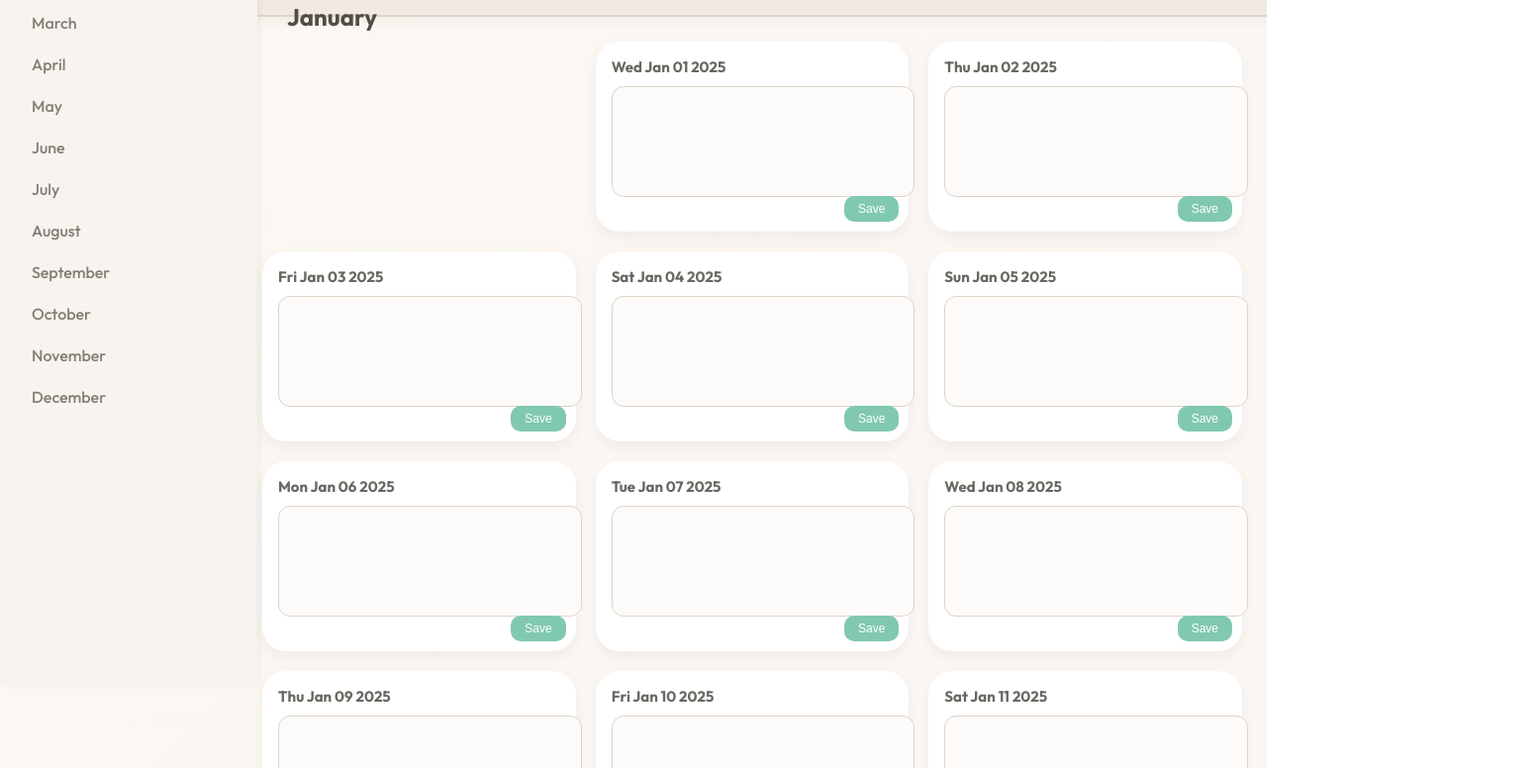
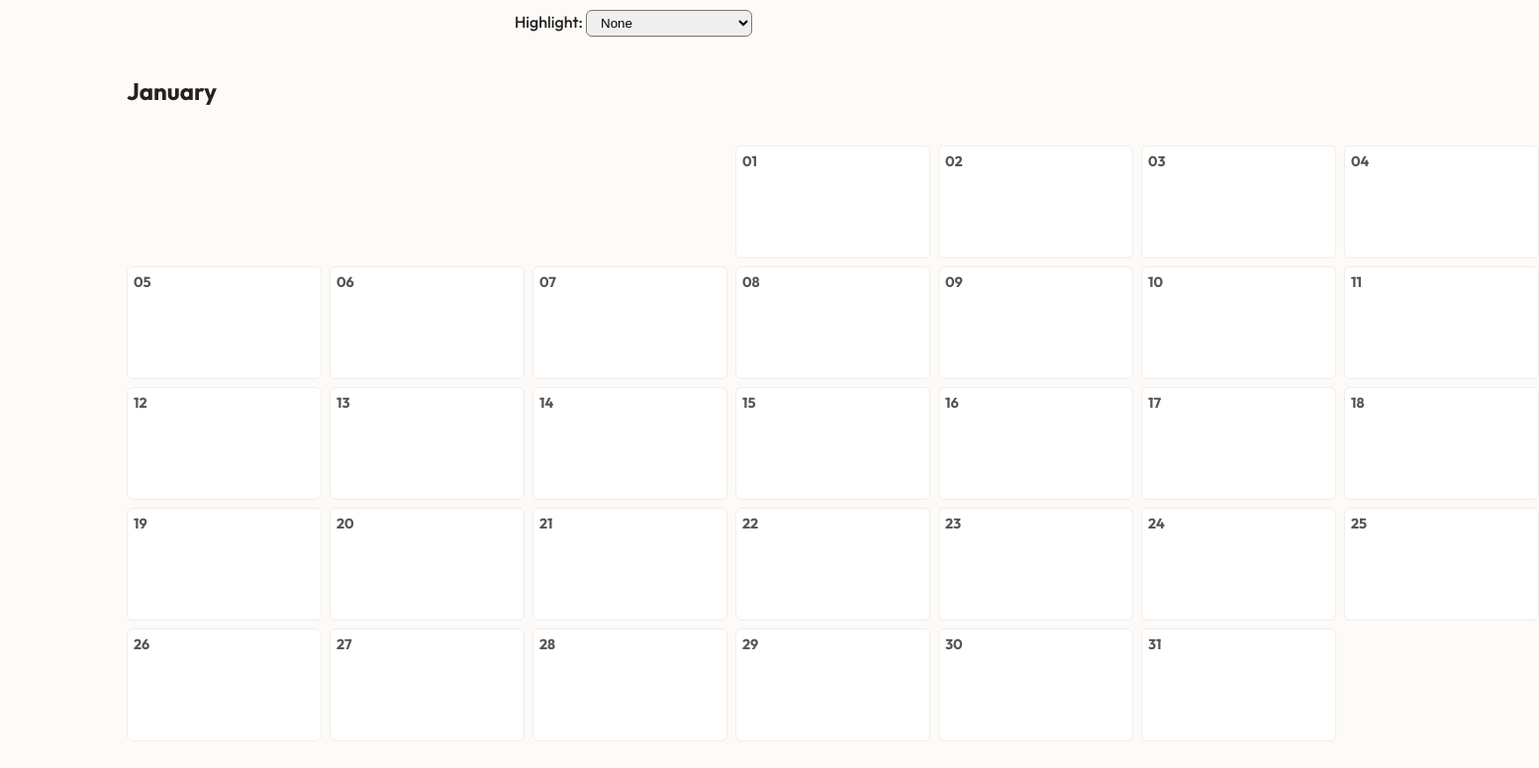
Before and after one commit to enaena777/ireventscalendarWYNX, a plain HTML site: page index.html in a window 1280 px wide. Shown: the part 150-926 px from the top of the page at 99% size, 1555 px wide, since content can reach past the window. Drawn offline with Linux system fonts and the light colour scheme.

Commit message:
Update index.html

```diff
--- a/index.html
+++ b/index.html
@@ -3,212 +3,231 @@
 <head>
   <meta charset="UTF-8" />
   <meta name="viewport" content="width=device-width, initial-scale=1.0" />
-  <title>IR Calendar — Wynx Vibes</title>
+  <title>2025 Monthly Content Calendar</title>
   <link href="https://fonts.googleapis.com/css2?family=Outfit:wght@300;500;700&display=swap" rel="stylesheet">
   <style>
     body {
       font-family: 'Outfit', sans-serif;
-      background: linear-gradient(135deg, #fdf7f2, #e4eff5);
+      background-color: #fdfaf7;
       margin: 0;
-      padding: 0;
-      color: #2e2b28;
+      color: #222;
       display: flex;
+      flex-direction: column;
+      align-items: center;
     }
+
     header {
-      background-color: #f0eae0;
-      padding: 30px;
       text-align: center;
-      box-shadow: 0 4px 12px rgba(0,0,0,0.05);
-      border-bottom: 2px solid #dcd5ca;
+      margin-top: 40px;
     }
+
     header h1 {
+      font-size: 2rem;
+      color: #ff4f2d;
       margin: 0;
-      font-size: 2.6rem;
-      color: #463f3a;
     }
-    header p {
+
+    header h2 {
+      font-size: 1.5rem;
       font-weight: 300;
+      margin: 10px 0 40px;
     }
-    .sidebar {
-      width: 220px;
-      background-color: #f7f3ee;
-      height: 100vh;
-      overflow-y: auto;
-      padding: 20px;
-      box-shadow: 2px 0 8px rgba(0,0,0,0.05);
-      position: fixed;
+
+    .month-section {
+      margin-bottom: 80px;
+      width: 100%;
+      max-width: 1024px;
     }
-    .sidebar h2 {
-      font-size: 18px;
-      color: #5e574f;
-    }
-    .month-link {
-      display: block;
-      margin: 10px 0;
-      color: #857c74;
-      font-weight: 500;
-      cursor: pointer;
-      padding: 6px 12px;
-      border-radius: 8px;
-      transition: background 0.2s;
-    }
-    .month-link:hover {
-      background-color: #e0dad3;
-    }
-    .main-content {
-      margin-left: 240px;
-      width: calc(100% - 240px);
-    }
+
     .calendar {
       display: grid;
-      grid-template-columns: repeat(auto-fit, minmax(250px, 1fr));
+      grid-template-columns: repeat(7, 1fr);
+      gap: 8px;
+      width: 100%;
+      padding: 20px 0;
+    }
+
+    .day {
+      background: white;
+      border: 1px solid #eee;
+      border-radius: 6px;
+      min-height: 100px;
+      padding: 6px;
+      display: flex;
+      flex-direction: column;
+      justify-content: space-between;
+    }
+
+    .day span {
+      font-size: 0.9rem;
+      font-weight: 600;
+      color: #555;
+    }
+
+    .note {
+      flex-grow: 1;
+      margin-top: 5px;
+      font-size: 0.85rem;
+      border: none;
+      resize: none;
+      background: transparent;
+      outline: none;
+    }
+
+    .legend {
+      margin: 40px 0;
+      display: flex;
       gap: 20px;
-      padding: 25px;
     }
-    .month-section {
-      padding-top: 60px;
-      margin-top: -60px;
+
+    .legend div {
+      display: flex;
+      align-items: center;
+      gap: 6px;
+      font-size: 0.9rem;
     }
-    .month-title {
-      font-size: 24px;
-      font-weight: 600;
-      padding: 20px 25px 0;
-      color: #534c45;
+
+    .circle {
+      width: 12px;
+      height: 12px;
+      border-radius: 50%;
+      display: inline-block;
     }
-    .day {
-      background-color: #fff;
-      border-radius: 24px;
-      box-shadow: 0 6px 16px rgba(0, 0, 0, 0.05);
-      padding: 16px;
-      min-height: 160px;
-      position: relative;
-      transition: transform 0.2s ease, box-shadow 0.2s ease;
+
+    .cyan { background-color: #00cfff; }
+    .magenta { background-color: #ff3cac; }
+    .orange { background-color: #ffc400; }
+
+    .highlight-cyan { background-color: #e2faff; }
+    .highlight-magenta { background-color: #ffe3f1; }
+    .highlight-orange { background-color: #fff7de; }
+
+    .controls {
+      margin-bottom: 20px;
     }
-    .day textarea {
+
+    select {
+      padding: 4px 10px;
+      border-radius: 6px;
+    }
+
+    .sidebar {
+      max-width: 1024px;
+      display: flex;
+      justify-content: space-between;
+      margin-top: 40px;
       width: 100%;
-      height: 90px;
+      padding: 0 20px;
+    }
+
+    .sidebar textarea {
+      width: 48%;
+      height: 100px;
+      padding: 10px;
+      font-size: 0.9rem;
+      border-radius: 6px;
+      border: 1px solid #ddd;
       resize: none;
-      border: 1px solid #ddd3c7;
-      border-radius: 12px;
-      padding: 10px;
-      margin-top: 10px;
-      font-size: 14px;
-      background-color: #fdfbf9;
-      color: #3e3a35;
     }
-    .day-number {
-      font-weight: bold;
-      color: #6a6761;
-      font-size: 15px;
-    }
-    .save-btn {
-      position: absolute;
-      bottom: 10px;
-      right: 10px;
-      background-color: #80c9af;
-      color: white;
-      border: none;
-      padding: 6px 14px;
-      font-size: 12px;
-      border-radius: 10px;
-      cursor: pointer;
-    }
-    .save-btn:hover {
-      background-color: #6bb69d;
-    }
-    .highlight-hr { background-color: #d1f8ff !important; }
-    .highlight-marketing { background-color: #ffd3ec !important; }
-    .highlight-innovation { background-color: #dce8ff !important; }
   </style>
 </head>
 <body>
+  <header>
+    <h1>2025 CONTENT CALENDAR</h1>
+    <h2>Click a day to highlight. Notes saved in your browser.</h2>
+  </header>
+
+  <div class="controls">
+    <label for="highlight">Highlight:</label>
+    <select id="highlight">
+      <option value="">None</option>
+      <option value="cyan">Channel 1 (Cyan)</option>
+      <option value="magenta">Channel 2 (Magenta)</option>
+      <option value="orange">Channel 3 (Orange)</option>
+    </select>
+  </div>
+
+  <div id="months-container"></div>
+
+  <div class="legend">
+    <div><span class="circle cyan"></span> Channel 1</div>
+    <div><span class="circle magenta"></span> Channel 2</div>
+    <div><span class="circle orange"></span> Channel 3</div>
+  </div>
+
   <div class="sidebar">
-    <h2>Jump to Month</h2>
-    <div id="sidebar-links"></div>
+    <textarea placeholder="Goals..."></textarea>
+    <textarea placeholder="Notes..."></textarea>
   </div>
-  <div class="main-content">
-    <header>
-      <h1>IR Calendar — Wynx Vibes</h1>
-      <p>Click any day to write a note, assign a category, and highlight by team. All notes are saved on your device.</p>
-    </header>
-    <div class="calendar" id="calendar"></div>
-  </div>
+
   <script>
-    const currentYear = new Date().getFullYear();
-    const today = new Date().toDateString();
-    const calendar = document.getElementById('calendar');
-    const sidebarLinks = document.getElementById('sidebar-links');
-    const months = ["January", "February", "March", "April", "May", "June", "July", "August", "September", "October", "November", "December"];
+    const highlightSelect = document.getElementById('highlight');
+    const monthsContainer = document.getElementById('months-container');
+    const highlightColors = ['cyan', 'magenta', 'orange'];
 
-    let currentHighlight = '';
+    let highlightColor = '';
+    highlightSelect.addEventListener('change', () => {
+      highlightColor = highlightSelect.value;
+    });
 
-    function scrollToMonth(monthIndex) {
-      const target = document.getElementById(`month-${monthIndex}`);
-      if (target) {
-        target.scrollIntoView({ behavior: 'smooth' });
-      }
+    const months = [
+      'January', 'February', 'March', 'April', 'May', 'June',
+      'July', 'August', 'September', 'October', 'November', 'December'
+    ];
+
+    for (let m = 0; m < 12; m++) {
+      const date = new Date(2025, m, 1);
+      const firstDay = date.getDay();
+      const daysInMonth = new Date(2025, m + 1, 0).getDate();
+
+      const section = document.createElement('section');
+      section.className = 'month-section';
+
+      const title = document.createElement('h2');
+      title.textContent = months[m];
+      section.appendChild(title);
+
+      const calendar = document.createElement('div');
+      calendar.className = 'calendar';
+
+      for (let i = 0; i < firstDay; i++) {
+        const empty = document.createElement('div');
+        calendar.appendChild(empty);
       }
 
-    function generateCalendar(year) {
-      for (let m = 0; m < 12; m++) {
-        const monthHeader = document.createElement('h2');
-        monthHeader.textContent = months[m];
-        monthHeader.className = 'month-title month-section';
-        monthHeader.id = `month-${m}`;
-        calendar.appendChild(monthHeader);
+      for (let day = 1; day <= daysInMonth; day++) {
+        const dayEl = document.createElement('div');
+        dayEl.className = 'day';
 
-        const monthLink = document.createElement('div');
-        monthLink.textContent = months[m];
-        monthLink.className = 'month-link';
-        monthLink.onclick = () => scrollToMonth(m);
-        sidebarLinks.appendChild(monthLink);
-
-        const daysInMonth = new Date(year, m + 1, 0).getDate();
-        for (let d = 1; d <= daysInMonth; d++) {
-          const date = new Date(year, m, d);
-          const dayDiv = document.createElement('div');
-          dayDiv.className = 'day';
-
-          const dayNumber = document.createElement('div');
-          dayNumber.className = 'day-number';
-          dayNumber.textContent = date.toDateString();
+        const dateSpan = document.createElement('span');
+        dateSpan.textContent = String(day).padStart(2, '0');
 
         const note = document.createElement('textarea');
-          const key = `note-${year}-${m}-${d}`;
-          const savedNote = localStorage.getItem(key);
-          if (savedNote) note.value = savedNote;
+        note.className = 'note';
+        const key = `2025-${m + 1}-${day}`;
+        const storedNote = localStorage.getItem(key);
+        if (storedNote) note.value = storedNote;
 
-          const highlightKey = `highlight-${year}-${m}-${d}`;
-          const savedHighlight = localStorage.getItem(highlightKey);
-          if (savedHighlight) dayDiv.classList.add(`highlight-${savedHighlight}`);
+        note.addEventListener('input', () => {
+          localStorage.setItem(key, note.value);
+        });
 
-          note.addEventListener('click', (e) => e.stopPropagation());
+        dayEl.appendChild(dateSpan);
+        dayEl.appendChild(note);
 
-          const saveBtn = document.createElement('button');
-          saveBtn.textContent = 'Save';
-          saveBtn.className = 'save-btn';
-          saveBtn.onclick = (e) => {
-            e.stopPropagation();
-            localStorage.setItem(key, note.value);
-          };
+        dayEl.addEventListener('click', () => {
+          if (highlightColor) {
+            dayEl.classList.remove(...highlightColors.map(c => `highlight-${c}`));
+            dayEl.classList.add(`highlight-${highlightColor}`);
+          }
+        });
 
-          dayDiv.onclick = () => {
-            if (currentHighlight) {
-              dayDiv.classList.remove('highlight-hr', 'highlight-marketing', 'highlight-innovation');
-              dayDiv.classList.add(`highlight-${currentHighlight}`);
-              localStorage.setItem(highlightKey, currentHighlight);
-            }
-          };
-
-          dayDiv.appendChild(dayNumber);
-          dayDiv.appendChild(note);
-          dayDiv.appendChild(saveBtn);
-          calendar.appendChild(dayDiv);
-        }
-      }
+        calendar.appendChild(dayEl);
       }
 
-    generateCalendar(currentYear);
+      section.appendChild(calendar);
+      monthsContainer.appendChild(section);
+    }
   </script>
 </body>
 </html>
```
Lines whose indentation alone changed are shown as unchanged.
